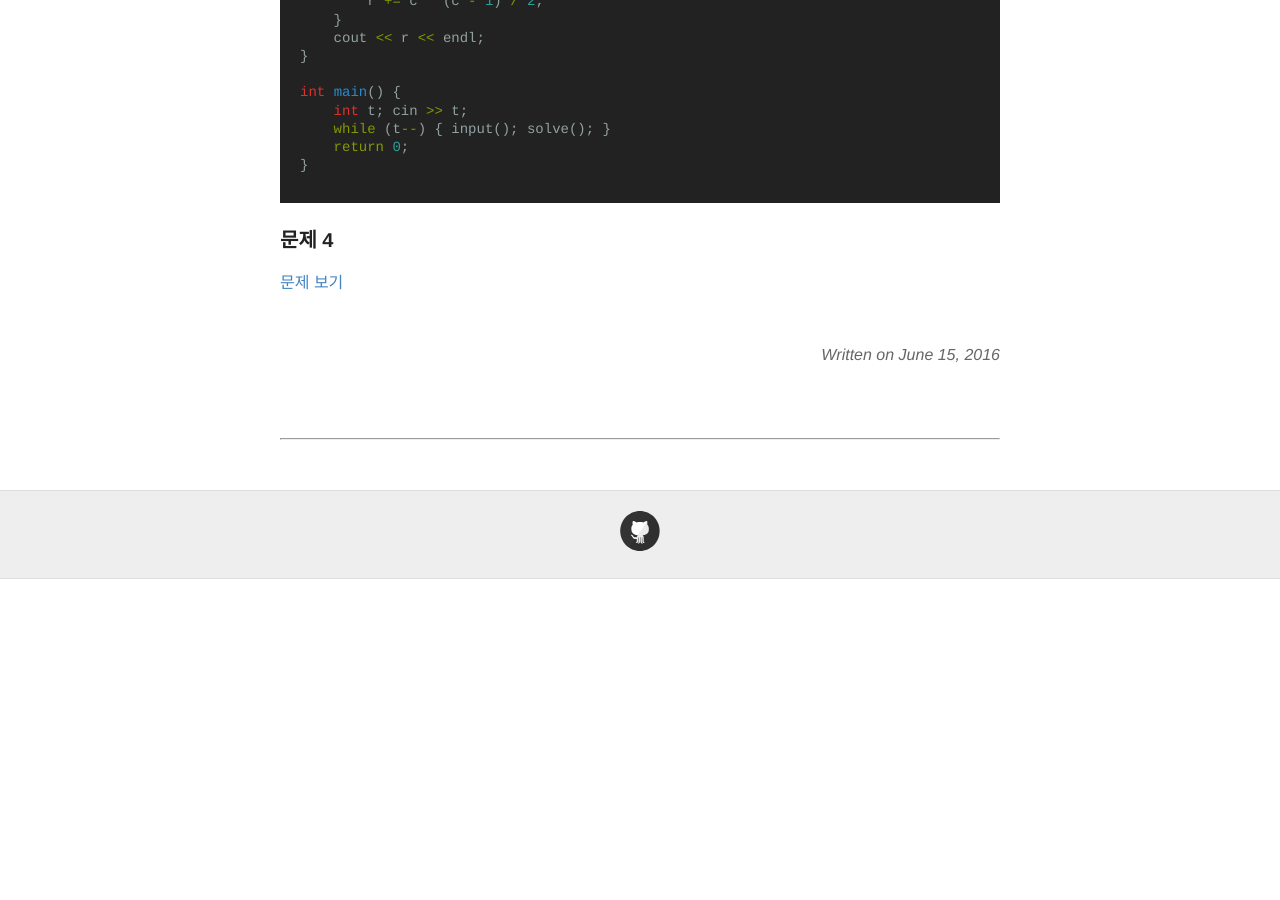
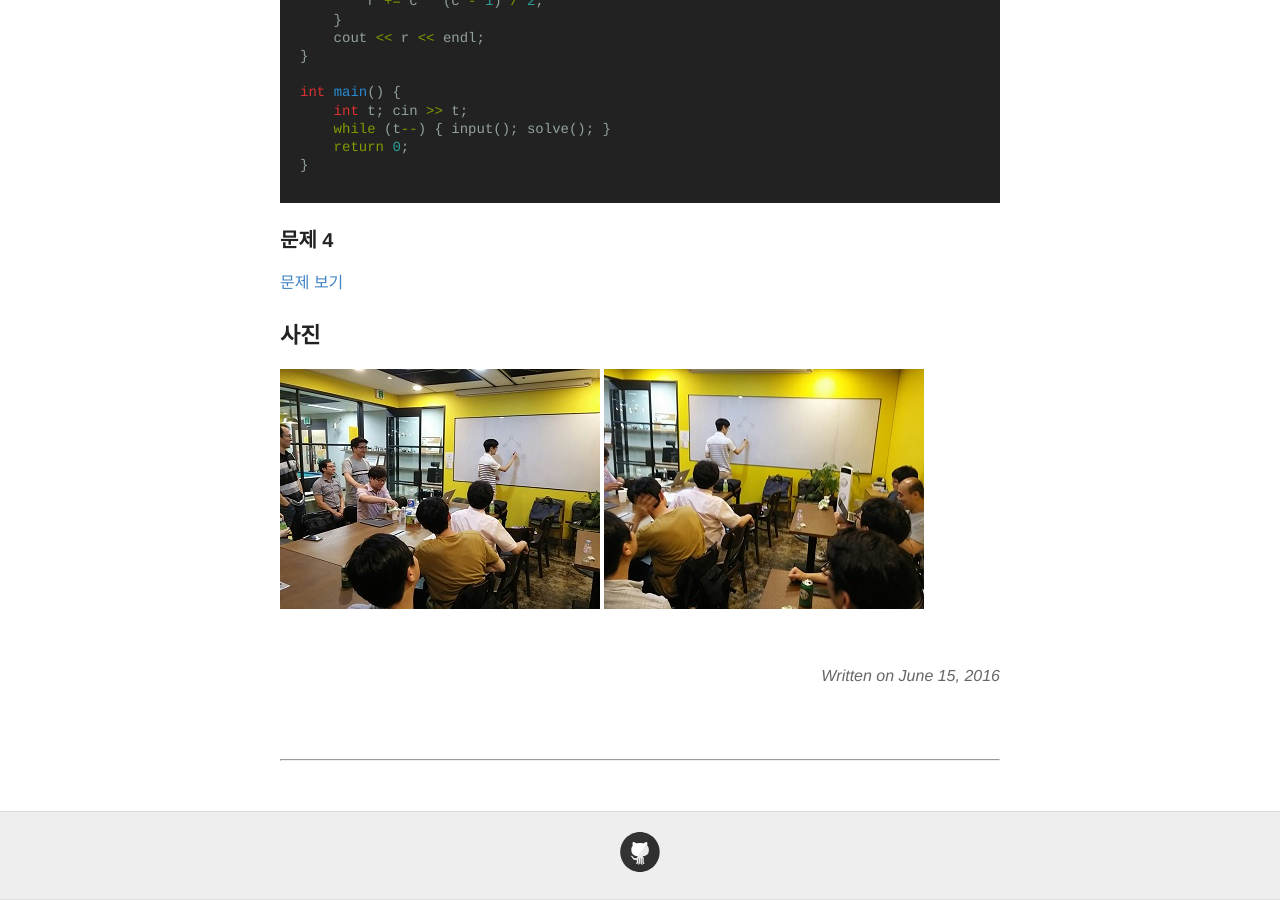
Before and after one commit to seirion/aaa, a Jekyll site: the page built from _posts/2016-06-30-meeting-058.md, in a window 1280 px wide and 900 px high, scrolled down 3242 px. Built offline with Jekyll 4.4.1, drawn with Linux system fonts in a browser that asks for light colours; comment, search, counter and statistics services are not loaded; before the commit the page ends 3821 px from its top, so only the background shows below that.

Commit message:
Update 2016-06-30-meeting-058.md

```diff
--- a/_posts/2016-06-30-meeting-058.md
+++ b/_posts/2016-06-30-meeting-058.md
@@ -181,3 +181,8 @@
 ### 문제 4
 
 [문제 보기](https://github.com/seirion/code/tree/master/lge/2016/1/4)
+
+
+## 사진
+![사진](https://raw.githubusercontent.com/seirion/aaa/gh-pages/images/aaa/aaa_58_01.jpg)
+![사진](https://raw.githubusercontent.com/seirion/aaa/gh-pages/images/aaa/aaa_58_02.jpg)
```
